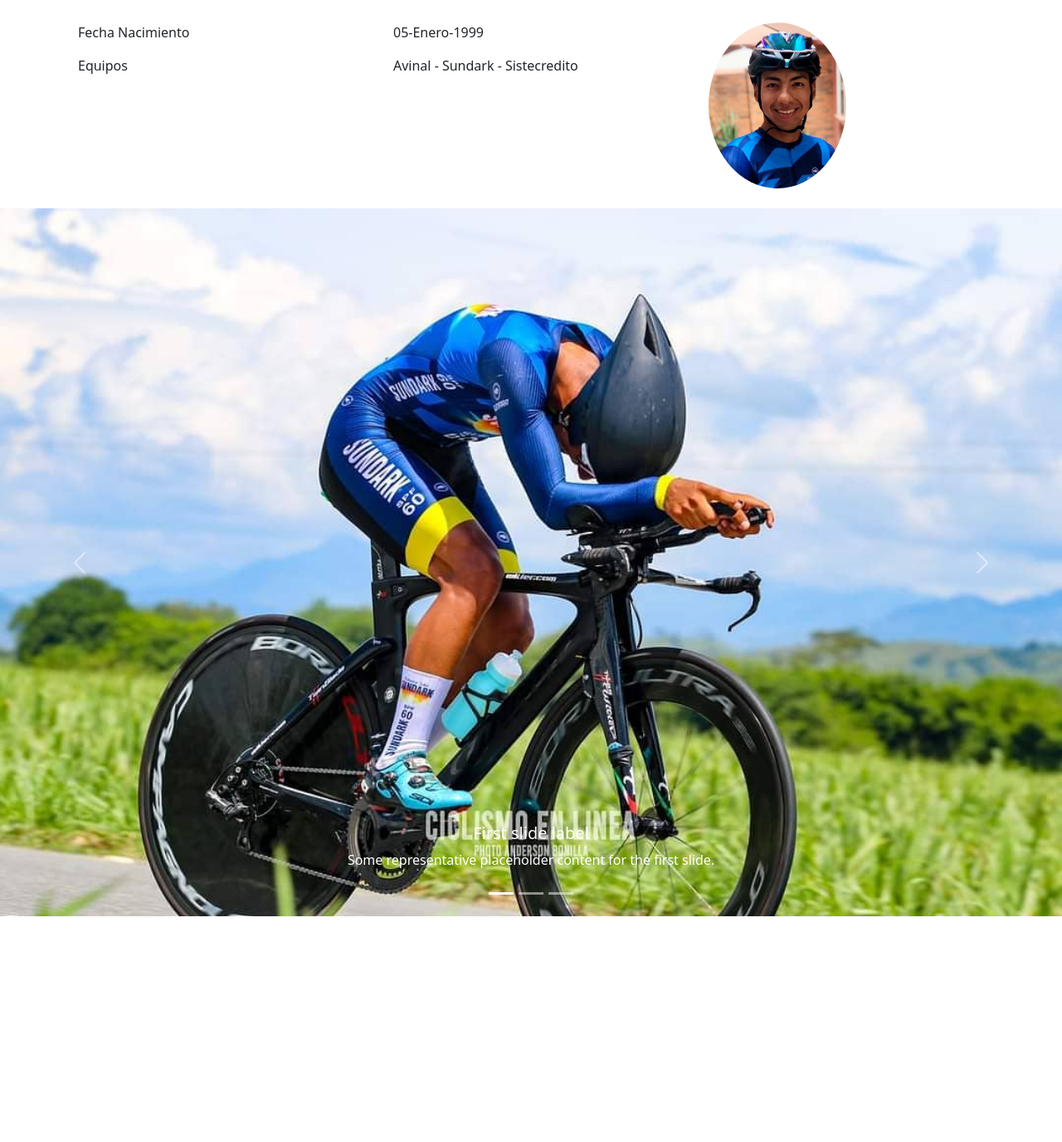
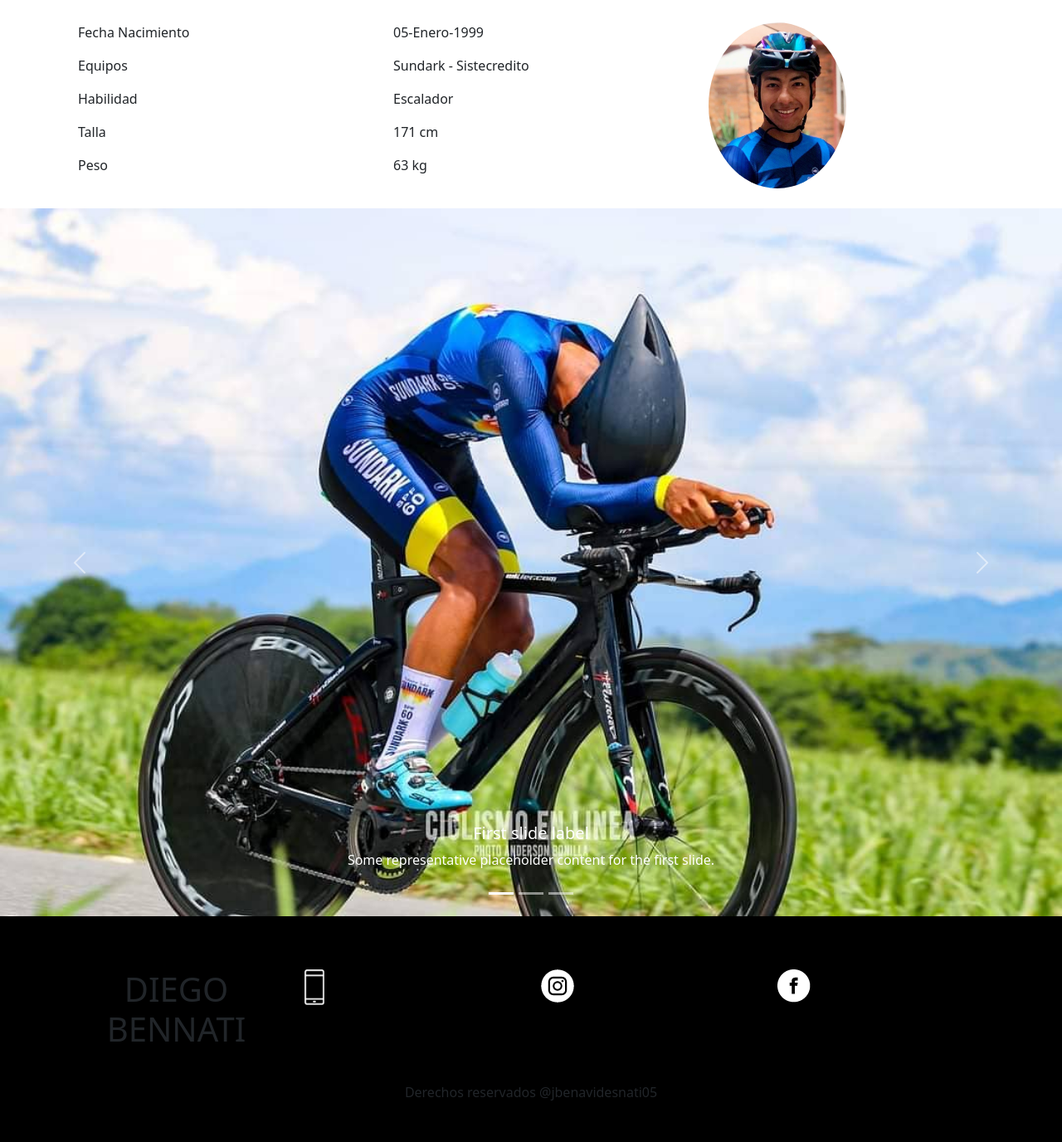
Before and after one commit to jbenavidesnati05/hv-Diego-B, a website: page index.html in a window 1280 px wide. Shown: the part 53-1429 px from the top of the page at 83% size. Before the commit the page ends 1157 px from the top, so only its background shows below. Drawn offline with nearby package versions, Linux system fonts and the light colour scheme.

Commit message:
avanzando

```diff
--- a/estilos.scss
+++ b/estilos.scss
@@ -5,9 +5,23 @@
     width: 80%;
 }
 .banner{
-    height: 25rem;
+    height: auto;
 }
 
 .foto-perfil img{
     border-radius: 50%;
 }
+footer{
+    background: black;
+    padding: 4rem 0rem 0rem 0rem;
+
+}
+.pie a img{
+    width: 20%;
+}
+.derechos{
+    padding: 2rem;
+}
+.whatsapp img{
+    width: 1.5rem;
+}
--- a/index.html
+++ b/index.html
@@ -40,11 +40,17 @@
           <div class="col p-4">
             <p>Fecha Nacimiento</p>
             <p>Equipos</p>
+            <p>Habilidad</p>
+            <p>Talla</p>
+            <p>Peso</p>
             <p></p>
           </div>
           <div class="col p-4">
             <p>05-Enero-1999</p>
-            <p>Avinal - Sundark - Sistecredito</p>
+            <p>Sundark - Sistecredito</p>
+            <p>Escalador</p>
+            <p>171 cm</p>
+            <p>63 kg</p>
           </div>
           <div class="col p-4 foto-perfil">
             <img src="img/perfil-1.jpg" width="50%" alt="">
@@ -92,6 +98,33 @@
           </button>
         </div>
       </section>
+      <section>
+
+      </section>
+      <footer>
+        <div class="container">
+            <div class="row">
+              <div class="col text-center">
+              <h1>DIEGO BENNATI</h1>
+              </div>
+              <div class="col whatsapp">
+                <a href=""><img src="img/recurso-telefono.png" alt=""></a>
+              </div>
+              <div class="col">
+                <a href=""><img src="img/logo-instagram.png" alt=""></a>
+              </div>
+              <div class="col">
+                <a href=""><img src="img/logo-facebook.png" alt=""></a>
+              </div>
+            </div>
+
+        </div>
+        <div class="row derechos">
+          <div class="col text-center">
+          <p>Derechos reservados @jbenavidesnati05</p>
+          </div>
+        </div>
+      </footer>
 
     </main>
     <script src="node_modules/bootstrap/dist/js/bootstrap.min.js"></script>
```
Also changed, not shown: estilos.css, img/logo-facebook.png (added), img/logo-instagram.png (added), img/logo-whatsapp.jpeg (added), img/logo-whatsapp.png (added), img/recurso-telefono.png (added), img/recurso-ubicacion.png (added), 1 other file.
